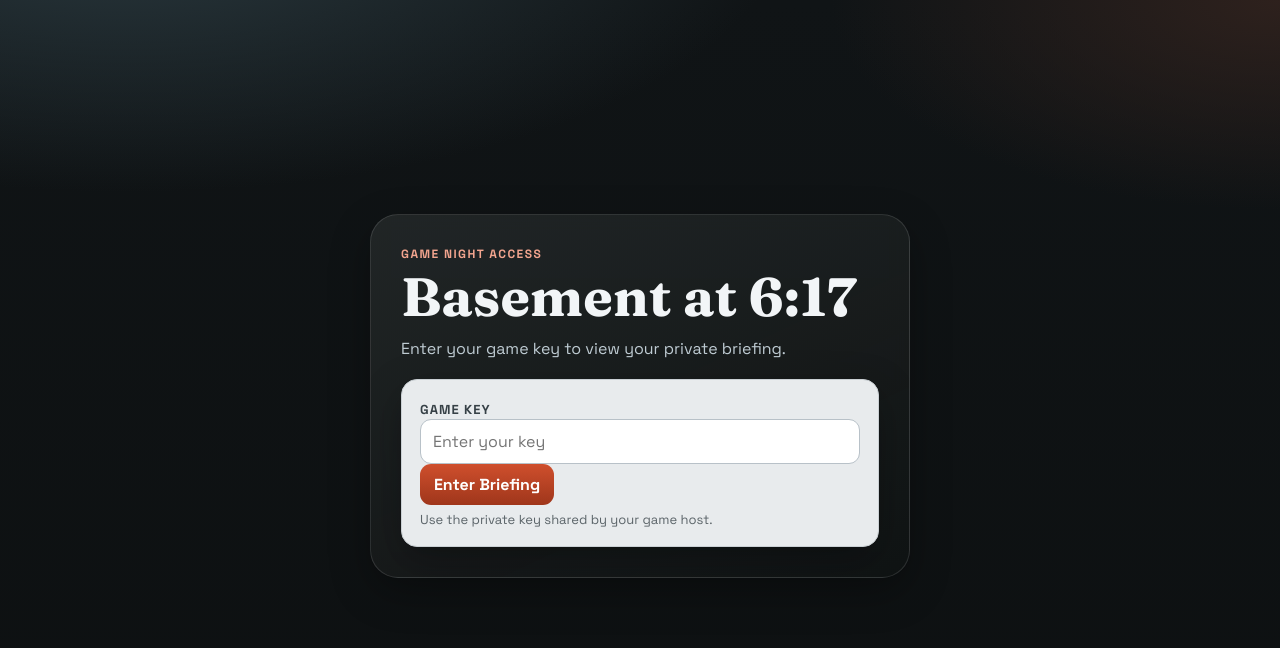
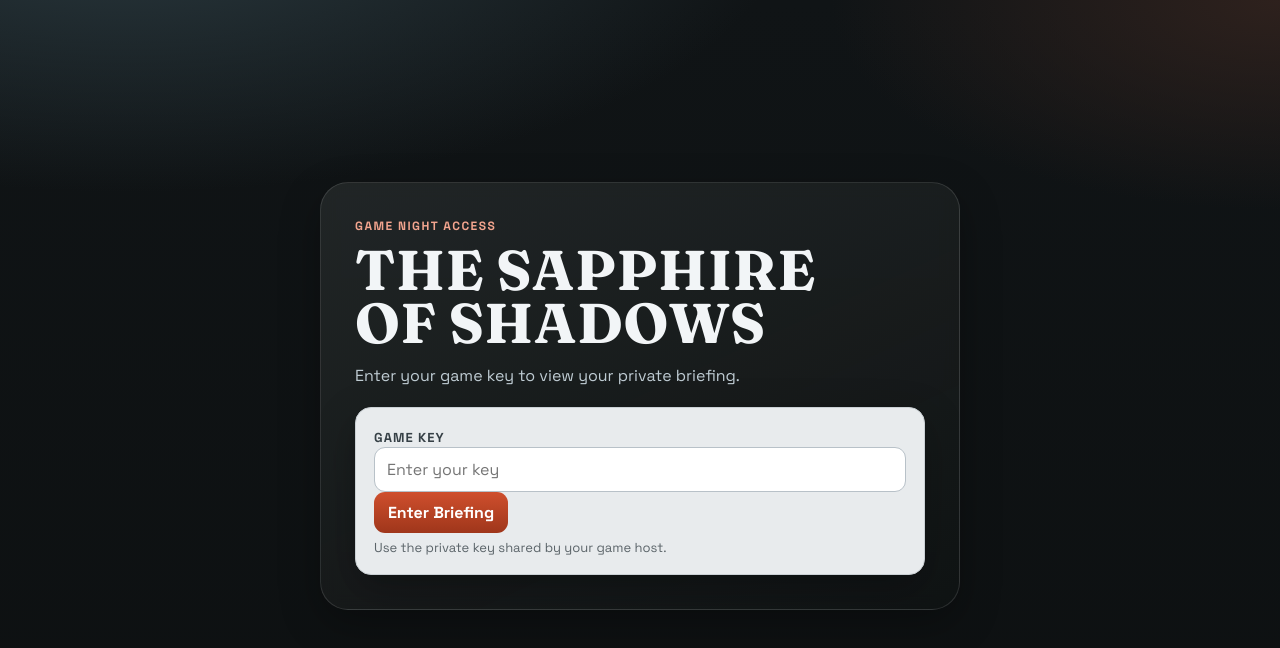
Before and after one commit to MohitUnecha/basement-murder-mystery, a React (Vite) app in the folder client/: page / in a window 1280 px wide. Shown: the top 648 px of the page. Built offline with nearby package versions, Linux system fonts and the light colour scheme; no server answers; the HTML template or start-up script is replaced by a standard one.

Commit message:
Refine Sapphire landing, host flow, and key directory

```diff
--- a/client/index.html
+++ b/client/index.html
@@ -3,7 +3,7 @@
   <head>
     <meta charset="utf-8" />
     <meta name="viewport" content="width=device-width, initial-scale=1.0" />
-    <title>Basement at 6:17 — Murder Mystery</title>
+    <title>The Sapphire of Shadows — Murder Mystery</title>
   </head>
   <body>
     <div id="root"></div>
--- a/client/src/App.jsx
+++ b/client/src/App.jsx
@@ -15,7 +15,7 @@ export default function App() {
 
   if (!session) return <Login onLogin={onLogin} />
 
-  if (!started) {
+  if (!started && session.role !== 'host') {
     return (
       <GameBriefing
         session={session}
--- a/client/src/components/HostDashboard.jsx
+++ b/client/src/components/HostDashboard.jsx
@@ -7,6 +7,8 @@ const STATE_POLL_MS = 4000
 export default function HostDashboard({ session, onLogout }) {
   const [clues, setClues] = useState([])
   const [revealed, setRevealed] = useState([])
+  const [playerPins, setPlayerPins] = useState([])
+  const [hostPin, setHostPin] = useState(null)
   const [votes, setVotes] = useState([])
   const [results, setResults] = useState(null)
   const [announcements, setAnnouncements] = useState([])
@@ -46,6 +48,12 @@ export default function HostDashboard({ session, onLogout }) {
     setVotes(res.data.votes || [])
   }
 
+  const fetchPins = async () => {
+    const res = await axios.get(`${API_BASE}/api/player-pins`, authHeaders)
+    setHostPin(res.data.hostPin)
+    setPlayerPins(res.data.players || [])
+  }
+
   const fetchGameState = async () => {
     const res = await axios.get(
       `${API_BASE}/api/game-state?sinceAnnouncementId=${latestAnnouncementIdRef.current}`,
@@ -65,7 +73,7 @@ export default function HostDashboard({ session, onLogout }) {
     const loadInitial = async () => {
       setBusy(true)
       await withErrorHandling(async () => {
-        await Promise.all([fetchClues(), fetchVotes(), fetchGameState()])
+        await Promise.all([fetchClues(), fetchVotes(), fetchGameState(), fetchPins()])
       })
       if (active) setBusy(false)
     }
@@ -131,7 +139,7 @@ export default function HostDashboard({ session, onLogout }) {
       setResults(null)
       setAnnouncements([])
       latestAnnouncementIdRef.current = 0
-      await Promise.all([fetchVotes(), fetchGameState(), fetchClues()])
+      await Promise.all([fetchVotes(), fetchGameState(), fetchClues(), fetchPins()])
     })
     setBusy(false)
   }
@@ -158,6 +166,22 @@ export default function HostDashboard({ session, onLogout }) {
       </div>
 
       {error && <div className="error">{error}</div>}
+
+      <section className="panel">
+        <h3>Game Keys</h3>
+        <div className="key-grid">
+          <div className="key-card">
+            <strong>Host Key</strong>
+            <div>{hostPin ?? '...'}</div>
+          </div>
+          {playerPins.map((entry) => (
+            <div key={entry.pin} className="key-card">
+              <strong>{entry.name}</strong>
+              <div>{entry.pin}</div>
+            </div>
+          ))}
+        </div>
+      </section>
 
       <div className="host-grid">
         <section className="panel">
--- a/client/src/components/Login.jsx
+++ b/client/src/components/Login.jsx
@@ -30,7 +30,7 @@ export default function Login({ onLogin }) {
     <div className="screen screen-login">
       <div className="hero-card">
         <p className="eyebrow">Game Night Access</p>
-        <h1 className="title">Basement at 6:17</h1>
+        <h1 className="title">THE SAPPHIRE OF SHADOWS</h1>
         <p className="subtitle">Enter your game key to view your private briefing.</p>
 
         <form onSubmit={submit} className="card">
--- a/client/src/components/PlayerCard.jsx
+++ b/client/src/components/PlayerCard.jsx
@@ -53,7 +53,7 @@ export default function PlayerCard({ session, onLogout }) {
   const browserAlertsEnabledRef = useRef(browserAlertsEnabled)
   const toastTimerRef = useRef(null)
   const titleTimerRef = useRef(null)
-  const originalTitleRef = useRef(typeof document !== 'undefined' ? document.title : 'Basement at 6:17')
+  const originalTitleRef = useRef(typeof document !== 'undefined' ? document.title : 'The Sapphire of Shadows')
 
   const authHeaders = useMemo(
     () => ({
--- a/client/src/style.css
+++ b/client/src/style.css
@@ -57,8 +57,8 @@ p {
 }
 
 .hero-card {
-  width: min(540px, 100%);
-  padding: 30px;
+  width: min(640px, 100%);
+  padding: 34px;
   border-radius: 28px;
   background:
     linear-gradient(155deg, rgba(223, 228, 232, 0.1) 0%, rgba(223, 228, 232, 0.02) 100%),
@@ -70,9 +70,11 @@ p {
 
 .title {
   color: #f2f5f7;
-  font-size: clamp(34px, 5vw, 54px);
-  line-height: 1;
-  margin-bottom: 12px;
+  font-size: clamp(30px, 4.8vw, 56px);
+  line-height: 0.95;
+  margin-bottom: 14px;
+  letter-spacing: 0.01em;
+  text-wrap: balance;
 }
 
 .title-sm {
@@ -116,6 +118,31 @@ p {
   gap: 14px;
   grid-template-columns: repeat(2, minmax(0, 1fr));
   margin-bottom: 14px;
+}
+
+.key-grid {
+  display: grid;
+  grid-template-columns: repeat(auto-fit, minmax(155px, 1fr));
+  gap: 10px;
+}
+
+.key-card {
+  background: linear-gradient(180deg, #fdfdfd 0%, #f3f7fa 100%);
+  border: 1px solid #d8e0e5;
+  border-radius: 10px;
+  padding: 10px;
+  display: grid;
+  gap: 4px;
+}
+
+.key-card strong {
+  color: #111f2a;
+}
+
+.key-card div {
+  color: #24506d;
+  font-size: 18px;
+  font-weight: 700;
 }
 
 .card,
```
Also changed, not shown: 2 other files (tests, documents, lock files or other folders).
